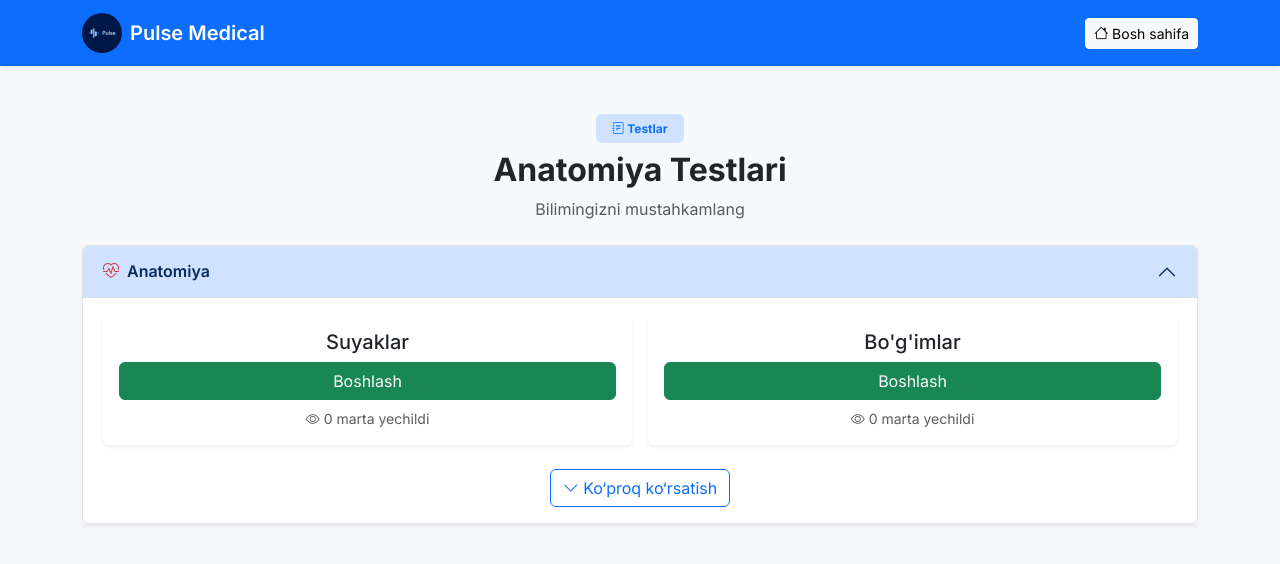
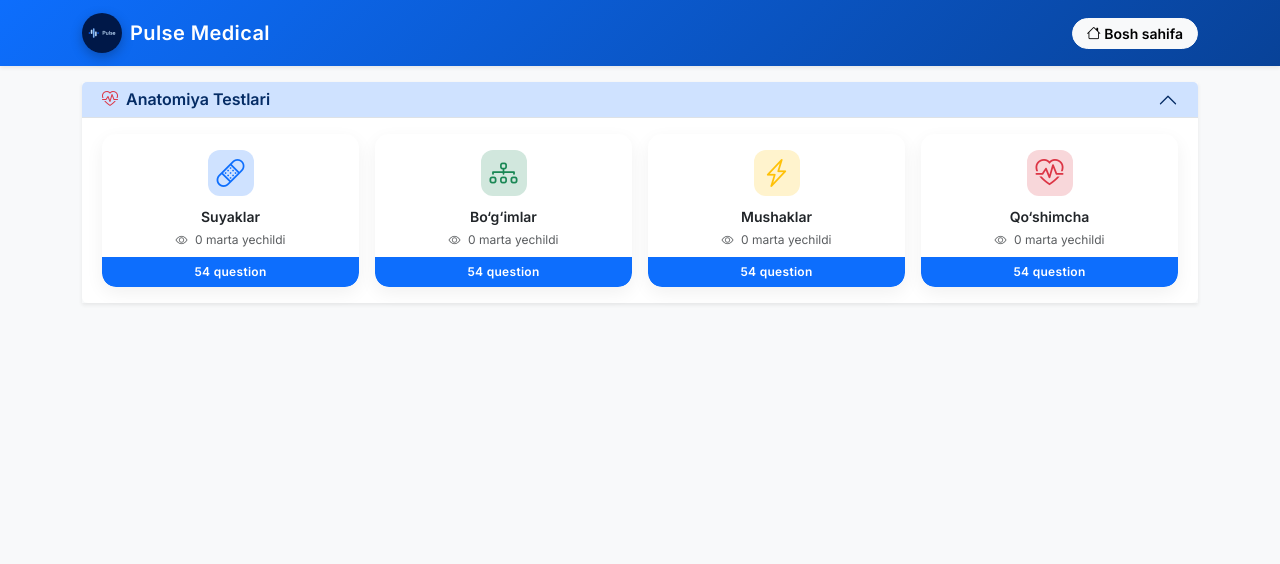
Before and after one commit to jahongirbaxromov07/Pulse, a plain HTML site: page test.html in a window 1280 px wide. Drawn offline with nearby package versions, Linux system fonts and the light colour scheme; no server answers.

Commit message:
Update test.html

```diff
--- a/test.html
+++ b/test.html
@@ -27,6 +27,108 @@
         .answer-btn:hover {
             transform: translateY(-2px);
         }
+
+        .test-card {
+            background: #fff;
+            border-radius: 14px;
+            padding: 16px 10px 38px;
+            text-align: center;
+            cursor: pointer;
+            height: 100%;
+            transition: all 0.25s ease;
+            box-shadow: 0 6px 18px rgba(0, 0, 0, 0.06);
+            position: relative;
+            overflow: hidden;
+        }
+
+        .test-card:hover {
+            transform: translateY(-4px);
+            box-shadow: 0 1rem 2rem rgba(0, 0, 0, .12);
+        }
+
+        .test-icon {
+            width: 46px;
+            height: 46px;
+            border-radius: 12px;
+            display: flex;
+            align-items: center;
+            justify-content: center;
+            margin: 0 auto 10px;
+            font-size: 22px;
+        }
+
+        .test-title {
+            font-weight: 600;
+            font-size: 14px;
+            margin-bottom: 4px;
+        }
+
+        .test-meta {
+            font-size: 12px;
+            color: #6c757d;
+        }
+
+        .question-footer {
+            position: absolute;
+            bottom: 0;
+            left: 0;
+
+            width: 100%;
+            padding: 6px 10px;
+
+            background: #0d6efd;
+            /* bootstrap primary – professional */
+            color: #fff;
+
+            font-size: 12px;
+            font-weight: 600;
+            text-align: center;
+            letter-spacing: 0.3px;
+
+            border-radius: 0 0 14px 14px;
+
+            /* animation */
+            transform: translateX(-100%);
+            animation: slideInLeft 0.6s ease-out forwards;
+            animation-delay: 0.2s;
+        }
+
+        @keyframes slideInLeft {
+            from {
+                transform: translateX(-100%);
+                opacity: 0;
+            }
+
+            to {
+                transform: translateX(0);
+                opacity: 1;
+            }
+        }
+
+        .navbar {
+            background: linear-gradient(135deg, #0d6efd, #084298);
+            box-shadow: 0 6px 20px rgba(13, 110, 253, 0.25);
+        }
+
+        .navbar-brand {
+            letter-spacing: 0.4px;
+        }
+
+        .navbar-brand img {
+            box-shadow: 0 4px 12px rgba(0, 0, 0, 0.25);
+        }
+
+        .navbar .btn-light {
+            font-weight: 600;
+            border-radius: 999px;
+            padding: 4px 14px;
+            transition: all 0.25s ease;
+        }
+
+        .navbar .btn-light:hover {
+            transform: translateY(-1px);
+            box-shadow: 0 6px 14px rgba(0, 0, 0, 0.15);
+        }
     </style>
 </head>
 
@@ -46,130 +148,138 @@
     </nav>
 
     <!-- TEST SELECTION -->
-    <section id="test-selection" class="py-5 bg-light">
+    <section id="test-selection" class="py-3 bg-light">
         <div class="container">
+            <div class="accordion border-0 shadow-sm" id="anatomyAccordion">
 
-            <div class="text-center mb-4">
-                <span class="badge bg-primary-subtle text-primary px-3 py-2 mb-2">
-                    <i class="bi bi-journal-text"></i> Testlar
-                </span>
-                <h2 class="fw-bold">Anatomiya Testlari</h2>
-                <p class="text-muted">Bilimingizni mustahkamlang</p>
-            </div>
+                <div class="accordion-item border-0">
+                    <h2 class="accordion-header">
+                        <button class="accordion-button fw-semibold py-2" type="button" data-bs-toggle="collapse"
+                            data-bs-target="#anatomyTests" aria-expanded="true">
 
-            <div class="accordion shadow-sm" id="anatomyAccordion">
-
-                <!-- ANATOMY HEADER -->
-                <div class="accordion-item">
-                    <h2 class="accordion-header">
-                        <button class="accordion-button fw-semibold" type="button" data-bs-toggle="collapse"
-                            data-bs-target="#anatomyTests" aria-expanded="true">
-                            <i class="bi bi-heart-pulse me-2 text-danger"></i> Anatomiya
+                            <i class="bi bi-heart-pulse me-2 text-danger"></i> Anatomiya Testlari
                         </button>
                     </h2>
 
-                    <!-- OPENED BY DEFAULT -->
                     <div id="anatomyTests" class="accordion-collapse collapse show">
-                        <div class="accordion-body">
+                        <div class="accordion-body pt-3">
 
-                            <!-- FIRST 2 TESTS (VISIBLE) -->
-                            <div class="row g-3 mb-3">
-                                <div class="col-md-6">
-                                    <div class="card h-100 border-0 shadow-sm">
-                                        <div class="card-body text-center">
-                                            <h5 class="card-title">Suyaklar</h5>
-                                            <button onclick="startTest('test1')" class="btn btn-success w-100">
-                                                Boshlash
-                                            </button>
-                                            <small class="text-muted d-block mt-2">
-                                                <i class="bi bi-eye"></i>
-                                                <span id="view-test1">0</span> marta yechildi
-                                            </small>
+                            <div class="row g-3">
+
+                                <!-- Suyaklar -->
+                                <div class="col-6 col-md-3">
+                                    <div class="test-card" onclick="startTest('test1')">
+                                        <div class="test-icon bg-primary-subtle text-primary">
+                                            <i class="bi bi-bandaid fs-3"></i>
+                                        </div>
+                                        <div class="test-title fw-semibold">Suyaklar</div>
+                                        <div class="test-meta text-muted">
+                                            <i class="bi bi-eye me-1"></i>
+                                            <span id="view-test1">0</span> marta yechildi
+                                        </div>
+                                        <div class="question-footer">
+                                            54 question
                                         </div>
                                     </div>
                                 </div>
 
-                                <div class="col-md-6">
-                                    <div class="card h-100 border-0 shadow-sm">
-                                        <div class="card-body text-center">
-                                            <h5 class="card-title">Bo'g'imlar</h5>
-                                            <button onclick="startTest('test2')" class="btn btn-success w-100">
-                                                Boshlash
-                                            </button>
-                                            <small class="text-muted d-block mt-2">
-                                                <i class="bi bi-eye"></i>
-                                                <span id="view-test2">0</span> marta yechildi
-                                            </small>
+                                <!-- Bo‘g‘imlar -->
+                                <div class="col-6 col-md-3">
+                                    <div class="test-card" onclick="startTest('test2')">
+                                        <div class="test-icon bg-success-subtle text-success">
+                                            <i class="bi bi-diagram-3 fs-3"></i>
+                                        </div>
+                                        <div class="test-title fw-semibold">Bo‘g‘imlar</div>
+                                        <div class="test-meta text-muted">
+                                            <i class="bi bi-eye me-1"></i>
+                                            <span id="view-test2">0</span> marta yechildi
+                                        </div>
+                                        <div class="question-footer">
+                                            54 question
                                         </div>
                                     </div>
                                 </div>
-                            </div>
 
-                            <!-- MORE TESTS (COLLAPSE) -->
-                            <div class="collapse" id="moreTests">
-                                <div class="row g-3">
-                                    <div class="col-md-6">
-                                        <div class="card h-100 border-0 shadow-sm">
-                                            <div class="card-body text-center">
-                                                <h5 class="card-title">Mushaklar</h5>
-                                                <button onclick="startTest('super')"
-                                                    class="btn btn-warning text-white w-100">
-                                                    Super Boshlash
-                                                </button>
-                                                <small class="text-muted d-block mt-2">
-                                                    <i class="bi bi-eye"></i>
-                                                    <span id="view-super">0</span> marta yechildi
-                                                </small>
-                                            </div>
+                                <!-- Mushaklar -->
+                                <div class="col-6 col-md-3">
+                                    <div class="test-card" onclick="startTest('super')">
+                                        <div class="test-icon bg-warning-subtle text-warning">
+                                            <i class="bi bi-lightning-charge fs-3"></i>
+                                        </div>
+                                        <div class="test-title fw-semibold">Mushaklar</div>
+                                        <div class="test-meta text-muted">
+                                            <i class="bi bi-eye me-1"></i>
+                                            <span id="view-super">0</span> marta yechildi
+                                        </div>
+                                        <div class="question-footer">
+                                            54 question
                                         </div>
                                     </div>
                                 </div>
-                            </div>
 
-                            <!-- SHOW MORE BUTTON -->
-                            <div class="text-center mt-4">
-                                <button class="btn btn-outline-primary" data-bs-toggle="collapse"
-                                    data-bs-target="#moreTests">
-                                    <i class="bi bi-chevron-down"></i> Ko‘proq ko‘rsatish
-                                </button>
+                                <!-- Qo‘shimcha Test -->
+                                <div class="col-6 col-md-3">
+                                    <div class="test-card" onclick="startTest('extra')">
+                                        <div class="test-icon bg-danger-subtle text-danger">
+                                            <i class="bi bi-heart-pulse fs-3"></i>
+                                        </div>
+                                        <div class="test-title fw-semibold">Qo‘shimcha</div>
+                                        <div class="test-meta text-muted">
+                                            <i class="bi bi-eye me-1"></i>
+                                            <span id="view-extra">0</span> marta yechildi
+                                        </div>
+                                        <div class="question-footer">
+                                            54 question
+                                        </div>
+                                    </div>
+                                </div>
+
                             </div>
 
                         </div>
                     </div>
+
                 </div>
-
             </div>
 
         </div>
     </section>
 
 
-    <!-- TEST SCREEN -->
-    <section class="pb-5">
+    <section class="pb-5 mt-2">
         <div class="container">
-            <div id="test-screen" class="card shadow-lg border-0 mx-auto d-none" style="max-width: 700px;">
-                <div class="card-body p-4 position-relative">
+            <div id="test-screen" class="card shadow-lg border-0 mx-auto d-none"
+                style="max-width: 600px; border-radius: 0.75rem; transition: all 0.3s;">
+                <div class="card-body p-3 position-relative">
 
-                    <!-- STOP -->
-                    <button onclick="stopTest()" class="btn btn-sm btn-danger position-absolute top-0 end-0 m-6">
+                    <!-- STOP BUTTON -->
+                    <button onclick="stopTest()"
+                        class="btn btn-sm btn-danger position-absolute top-0 end-0 m-3 shadow-sm"
+                        style="transition: transform 0.2s;">
                         <i class="bi bi-x-lg"></i>
                     </button>
 
-                    <div class="d-flex justify-content-between align-items-center mb-3">
-                        <h5 id="test-title" class="fw-bold mb-0"></h5>
-                        <span id="timer" class="badge bg-secondary fs-6"></span>
+                    <!-- HEADER -->
+                    <div class="d-flex justify-content-between align-items-center mb-2">
+                        <h5 id="test-title" class="fw-bold mb-0 fs-6 text-primary"></h5>
+                        <span id="timer" class="badge bg-secondary fs-7 me-5" style="font-weight:500;"></span>
                     </div>
 
-                    <p id="question-container" class="fs-5 fw-medium mb-4"></p>
+                    <!-- QUESTION -->
+                    <p id="question-container" class="fs-6 fw-medium mb-3" style="line-height:1.4;"></p>
 
-                    <div id="answer-buttons" class="d-grid gap-3"></div>
+                    <!-- ANSWERS -->
+                    <div id="answer-buttons" class="d-grid gap-2"></div>
 
-                    <div id="result" class="alert alert-success text-center fw-bold fs-5 mt-4 d-none">
+                    <!-- RESULT -->
+                    <div id="result" class="alert alert-success text-center fw-bold fs-6 mt-3 d-none"
+                        style="border-radius:0.5rem; box-shadow:0 2px 6px rgba(0,0,0,0.1);">
                     </div>
                 </div>
             </div>
         </div>
     </section>
+
     <script src="questions.js"></script>
 
     <script>
```
